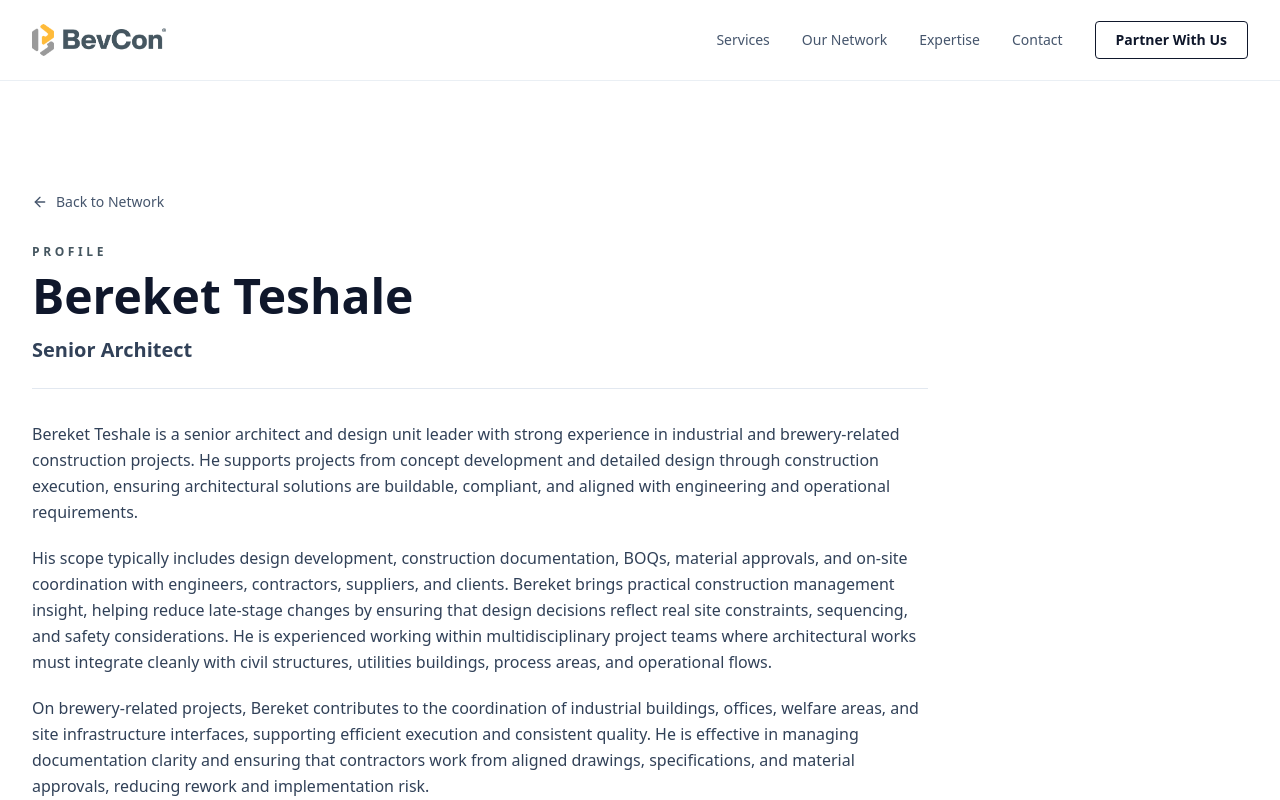
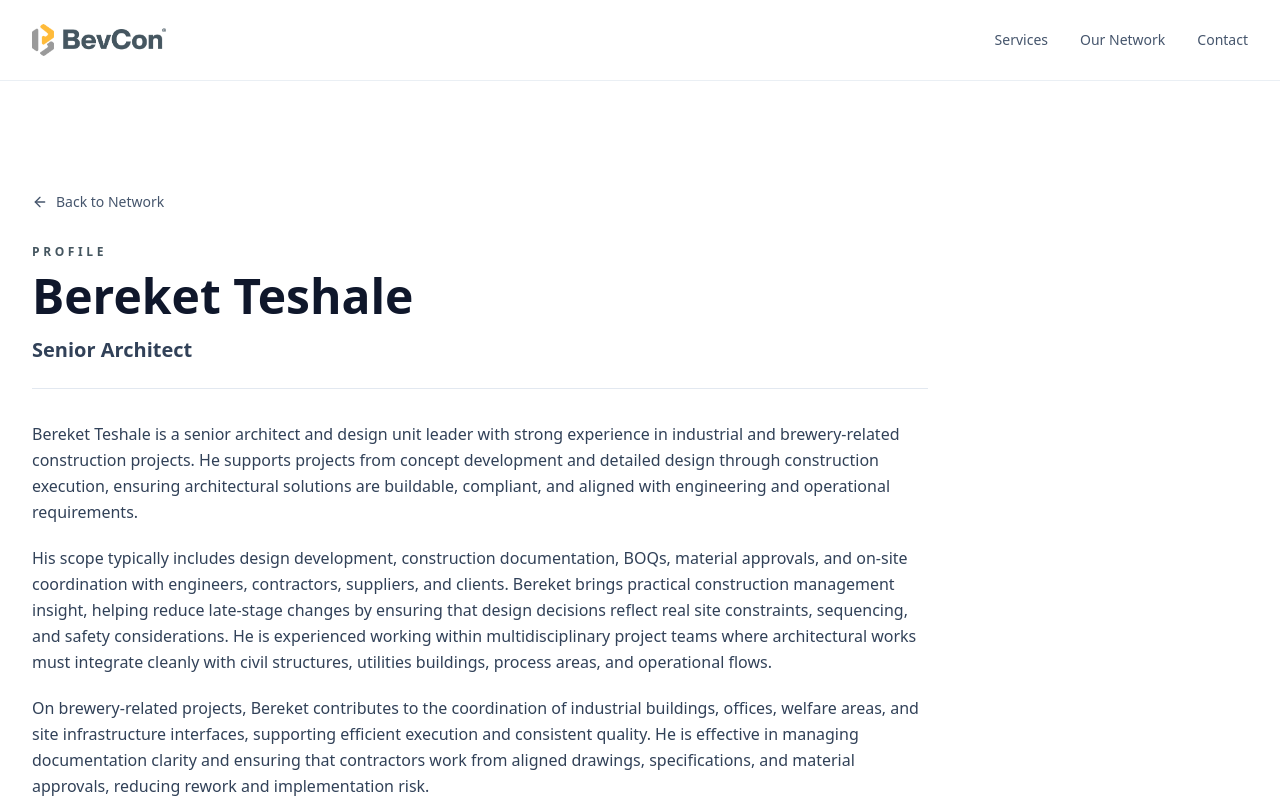
Before and after one commit to woverasolution/bevcon-website, a Next.js app: page /network/bereket-teshale in a window 1280 px wide. Shown: the top 800 px of the page. Built offline with nearby package versions, Linux system fonts and the light colour scheme.

Commit message:
edits to the navbar and hero

```diff
--- a/app/components/Footer.tsx
+++ b/app/components/Footer.tsx
@@ -18,8 +18,7 @@ export default function Footer() {
               className="h-9 w-auto"
             />
             <p className="text-sm leading-relaxed max-w-xs text-slate-300">
-              Concept, Construction & Confidence.
-              <br />
+
               Partnering with investors to deliver next-generation beverage projects worldwide.
             </p>
           </div>
--- a/app/components/HeroLightAnimated.tsx
+++ b/app/components/HeroLightAnimated.tsx
@@ -3,7 +3,7 @@
 import React, { useRef, useState, useEffect } from "react";
 import Image from "next/image";
 import { motion, useScroll, useTransform, AnimatePresence } from "framer-motion";
-import { PlayCircle, ChevronDown } from "lucide-react";
+import { ChevronDown } from "lucide-react";
 import { cn } from "@/app/lib/utils";
 
 // --- Animated Components ---
@@ -216,15 +216,16 @@ export default function HeroLightAnimated() {
              transition={{ delay: 1, duration: 0.6 }}
              className="flex flex-wrap items-center gap-4 lg:gap-5 pt-1 lg:pt-2"
           >
-            <StaticButton className="btn-primary shadow-glow hover:shadow-glow-primary px-6 py-3 lg:px-8 lg:py-4 text-sm lg:text-base bg-[#455660] hover:bg-[#3b4b53] rounded-sm uppercase tracking-wider font-bold">
-              Start Your Project
-            </StaticButton>
-
-            <StaticButton className="group flex items-center gap-3 px-5 py-3 lg:px-6 lg:py-4 text-sm font-semibold text-[#455660] transition-colors hover:text-[#3b4b53] uppercase tracking-wider">
-               <div className="relative flex h-8 w-8 lg:h-10 lg:w-10 items-center justify-center rounded-full border border-[#9a9a9a]/30 bg-white shadow-sm transition-transform group-hover:scale-110">
-                <PlayCircle className="h-4 w-4 lg:h-5 lg:w-5 text-[#ffbb3a] fill-[#ffbb3a]/10" />
-              </div>
-              <span className="underline-offset-4 group-hover:underline">View Portfolio</span>
+            <StaticButton
+              className="btn-primary px-6 py-3 lg:px-8 lg:py-4 text-sm lg:text-base bg-[#455660] hover:bg-[#3b4b53] rounded-sm uppercase tracking-wider font-bold"
+              onClick={() => {
+                const element = document.getElementById('contact');
+                if (element) {
+                  element.scrollIntoView({ behavior: 'smooth' });
+                }
+              }}
+            >
+              Discuss Your Project
             </StaticButton>
           </motion.div>
 
--- a/app/components/Navbar.tsx
+++ b/app/components/Navbar.tsx
@@ -39,31 +39,24 @@ export default function Navbar() {
             transition={{ delay: 0.3 }}
           >
             <Link
-              href="#concept"
+              href="/#concept"
               className="text-sm font-medium text-slate-600 transition-colors hover:text-slate-900"
             >
               Services
             </Link>
             <Link
-              href="#consulting"
+              href="/network"
               className="text-sm font-medium text-slate-600 transition-colors hover:text-slate-900"
             >
-              Consulting
+              Our Network
             </Link>
+
             <Link
-              href="#contact"
+              href="/#contact"
               className="text-sm font-medium text-slate-600 transition-colors hover:text-slate-900"
             >
               Contact
             </Link>
-            <motion.div whileHover={{ scale: 1.05 }} whileTap={{ scale: 0.95 }}>
-              <Link
-                href="#contact"
-                className="rounded-sm border border-slate-900 px-5 py-2 text-sm font-semibold text-slate-900 transition-colors hover:bg-slate-900 hover:text-white"
-              >
-                Partner With Us
-              </Link>
-            </motion.div>
           </motion.div>
 
           <button className="md:hidden" aria-label="Open menu">
--- a/app/components/NavbarOption5.tsx
+++ /dev/null
@@ -1,61 +0,0 @@
-import Image from "next/image";
-import Link from "next/link";
-import { Menu } from "lucide-react";
-
-export default function NavbarOption5() {
-  return (
-    <nav className="fixed inset-x-0 top-0 z-50 border-b border-slate-200/70 bg-white/90 backdrop-blur">
-      <div className="container-width">
-        <div className="flex h-20 items-center justify-between">
-          <Link href="/" className="flex items-center gap-2">
-            <Image
-              src="/logos/PRIMARY%20LOGO.png"
-              alt="BevCon"
-              width={150}
-              height={36}
-              className="h-8 w-auto"
-              priority
-            />
-          </Link>
-
-          <div className="hidden items-center gap-8 md:flex">
-            <Link
-              href="#services"
-              className="text-sm font-medium text-slate-600 transition-colors hover:text-slate-900"
-            >
-              Services
-            </Link>
-            <Link
-              href="/network"
-              className="text-sm font-medium text-slate-600 transition-colors hover:text-slate-900"
-            >
-              Our Network
-            </Link>
-            <Link
-              href="#expertise"
-              className="text-sm font-medium text-slate-600 transition-colors hover:text-slate-900"
-            >
-              Expertise
-            </Link>
-            <Link
-              href="#contact"
-              className="text-sm font-medium text-slate-600 transition-colors hover:text-slate-900"
-            >
-              Contact
-            </Link>
-            <Link
-              href="#contact"
-              className="rounded-sm border border-slate-900 px-5 py-2 text-sm font-semibold text-slate-900 transition-colors hover:bg-slate-900 hover:text-white"
-            >
-              Partner With Us
-            </Link>
-          </div>
-
-          <button className="md:hidden" aria-label="Open menu">
-            <Menu className="h-6 w-6 text-slate-900" />
-          </button>
-        </div>
-      </div>
-    </nav>
-  );
-}
--- a/app/network/[id]/not-found.tsx
+++ b/app/network/[id]/not-found.tsx
@@ -1,12 +1,12 @@
 import Link from "next/link";
 import { ArrowLeft } from "lucide-react";
-import NavbarOption5 from "../../components/NavbarOption5";
+import Navbar from "../../components/Navbar";
 import Footer from "../../components/Footer";
 
 export default function NotFound() {
   return (
     <div className="flex flex-col min-h-screen">
-      <NavbarOption5 />
+      <Navbar />
       <main className="flex-grow pt-20">
         <section className="section-padding bg-white">
           <div className="container-width">
--- a/app/network/[id]/page.tsx
+++ b/app/network/[id]/page.tsx
@@ -1,4 +1,4 @@
-import NavbarOption5 from "../../components/NavbarOption5";
+import Navbar from "../../components/Navbar";
 import Footer from "../../components/Footer";
 import { getProfileById, allProfiles } from "../../lib/network-data";
 import Link from "next/link";
@@ -23,7 +23,7 @@ export default async function ProfilePage({ params }: { params: Promise<{ id: st
 
   return (
     <div className="flex flex-col min-h-screen">
-      <NavbarOption5 />
+      <Navbar />
       <main className="flex-grow pt-20">
         <section className="section-padding bg-white">
           <div className="container-width">
--- a/app/network/page.tsx
+++ b/app/network/page.tsx
@@ -1,4 +1,4 @@
-import NavbarOption5 from "../components/NavbarOption5";
+import Navbar from "../components/Navbar";
 import Footer from "../components/Footer";
 import { getProfilesByLevel, type ProfileLevel, type NetworkProfile } from "../lib/network-data";
 import Link from "next/link";
@@ -90,7 +90,7 @@ function LevelSection({ level, title }: { level: ProfileLevel; title: string })
 export default function NetworkPage() {
   return (
     <div className="flex flex-col min-h-screen">
-      <NavbarOption5 />
+      <Navbar />
       <main className="flex-grow pt-20">
         <section className="section-padding bg-white">
           <div className="container-width">
```
